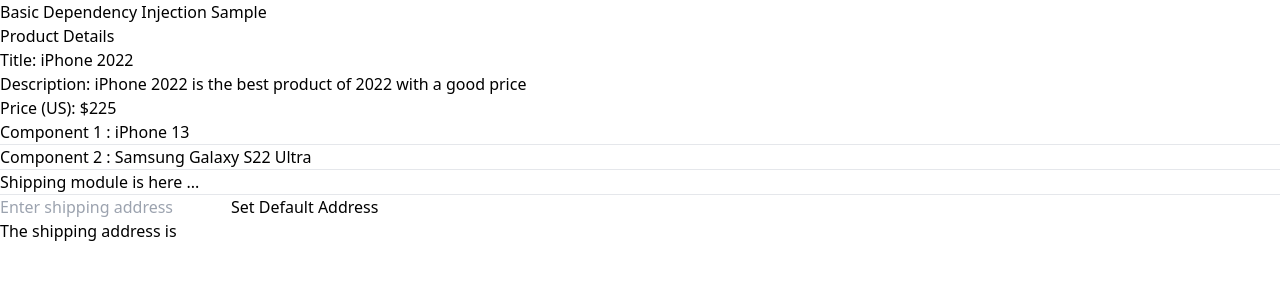
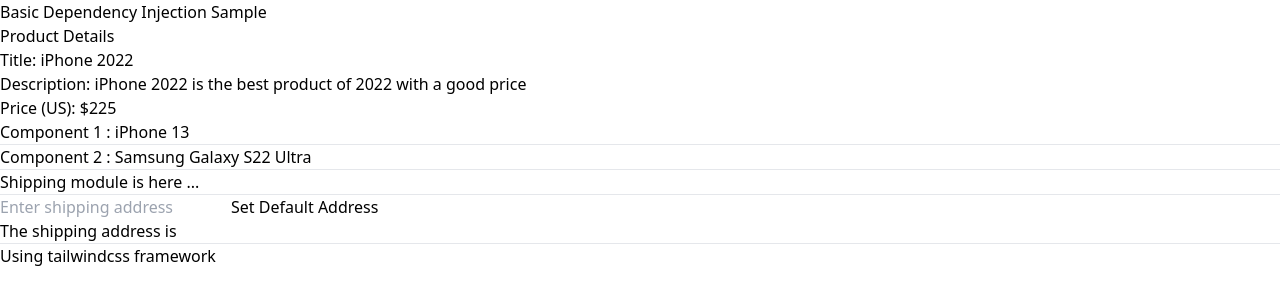
Before and after one commit to lutfiqaraman/AngularProject, an Angular app: page / in a window 1280 px wide. Shown: the top 304 px of the page. Built offline with nearby package versions, Linux system fonts and the light colour scheme.

Commit message:
use tailwindcss

```diff
--- a/src/app/app.component.html
+++ b/src/app/app.component.html
@@ -10,3 +10,6 @@
 
 <hr>
 <app-two-way-binding></app-two-way-binding>
+
+<hr>
+<p class="text-blue-500 text-2xl">Using tailwindcss framework</p>
--- a/tailwind.config.js
+++ b/tailwind.config.js
@@ -1,5 +1,6 @@
 /** @type {import('tailwindcss').Config} */
 module.exports = {
+  purge: ['./src/**/*.{html,ts}'],
   content: [],
   theme: {
     extend: {},
```
